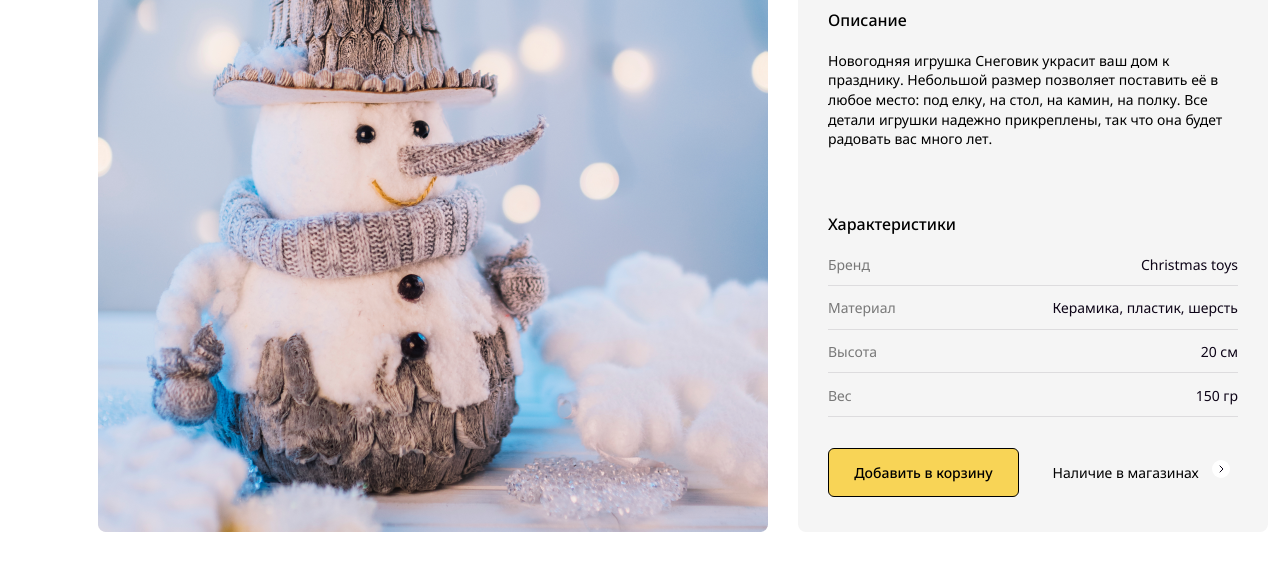
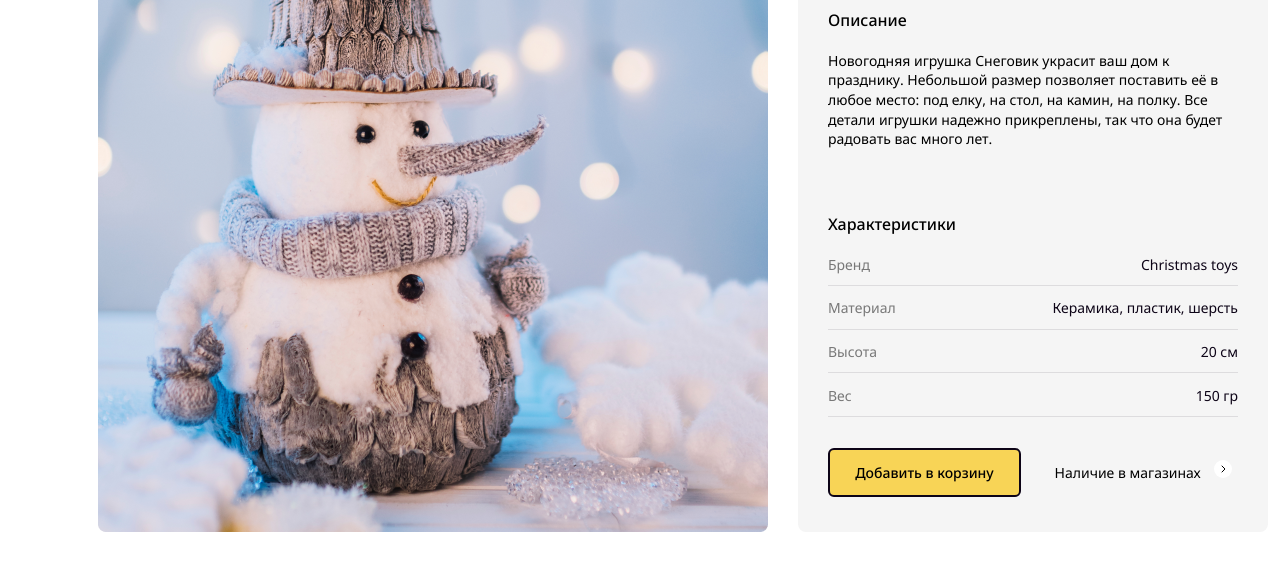
Before and after one commit to PSEUD0programmer/2-4-3-Oleg, a plain HTML site: page index.html in a window 1280 px wide. Both pictures are taken after a click on the button "Добавить в корзину". Shown: the part 250-820 px from the top of the page. Drawn offline with Linux system fonts and the light colour scheme.

Commit message:
Add files via upload

```diff
--- a/index.html
+++ b/index.html
@@ -59,7 +59,11 @@
                 </div>
                 <div class="card-info_button-block">
                     <button class="card-info_button button" type="button">Добавить в корзину</button>
-                    <a class="card-info_link-to-shop link" href="#">Наличие в магазинах <img src="img/arrow.svg" alt="стрелка" class="arrow">
+                    <a class="card-info_link-to-shop link" href="#">Наличие в магазинах</a>
+                    <a href="#" class="arrow-link"><svg class="arrow" width="18" height="18" viewBox="0 0 18 18"
+                            fill="none">
+                            <path d="M8 6L11 9L8 12" stroke="black" stroke-linecap="round" stroke-linejoin="round" />
+                        </svg></a>
                 </div>
             </div>
 
--- a/style.css
+++ b/style.css
@@ -232,15 +232,42 @@ body {
 
 .button:enabled:hover {
     background-color: white;
+    border: 2px solid #F8D456;
 }
 
 .button:enabled:focus,
 .button:enabled:active {
-    border: 1px solid black;
+    border: 2px solid #0D0417;
+    background: #F8D456;
 }
 
 .button:disabled {
-    border-color: #e6e4e1;
-    background-color: #e6e4e1;
-    color: #a6a5a2;
+    background: #E5E4E1;
+    color: #A6A5A2;
 }
+
+.arrow {
+    margin-left: 10px;
+    width: 18px;
+    height: 18px;
+    flex-shrink: 0;
+    background: white;
+    border-radius: 20px;
+}
+
+.arrow:hover,
+.arrow:focus,
+.arrow:active {
+    transition: all 0.2s ease-in-out 0s;
+}
+
+.arrow:hover {
+    background: #F8D456;
+}
+.arrow:focus,
+.arrow:active {
+    background: white;
+}
+.arrow:disabled {
+    background: #B6B6BF;
+}
```
